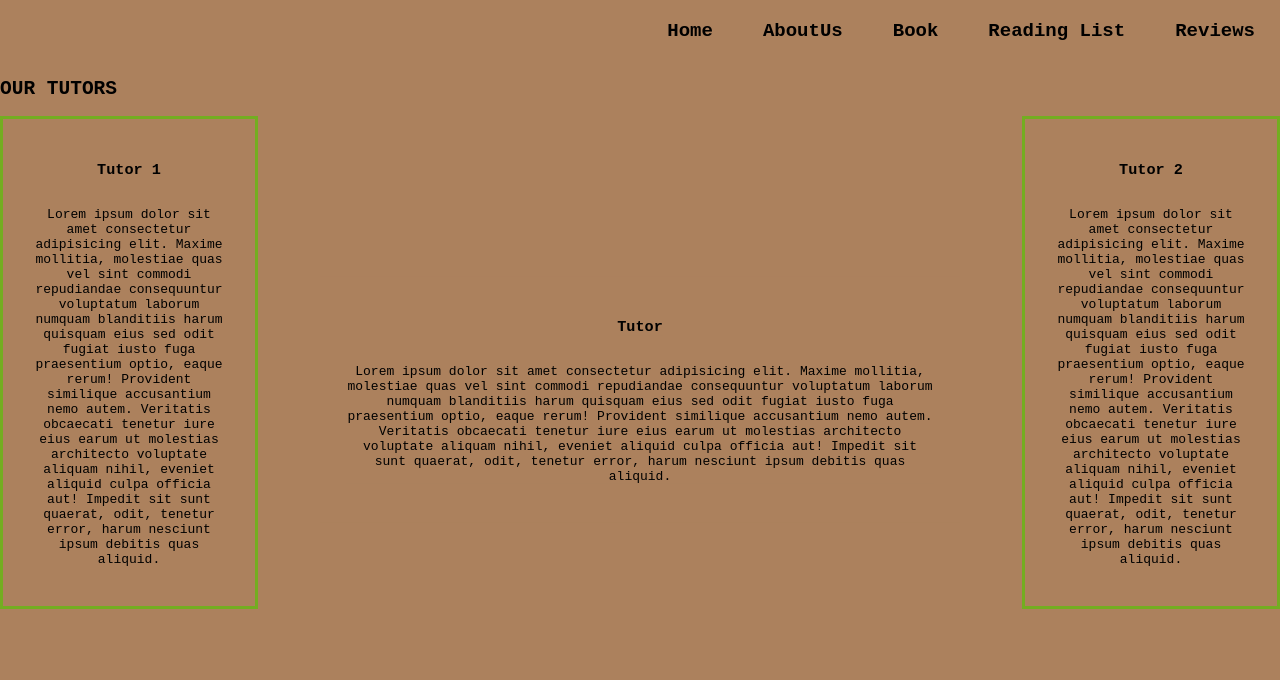
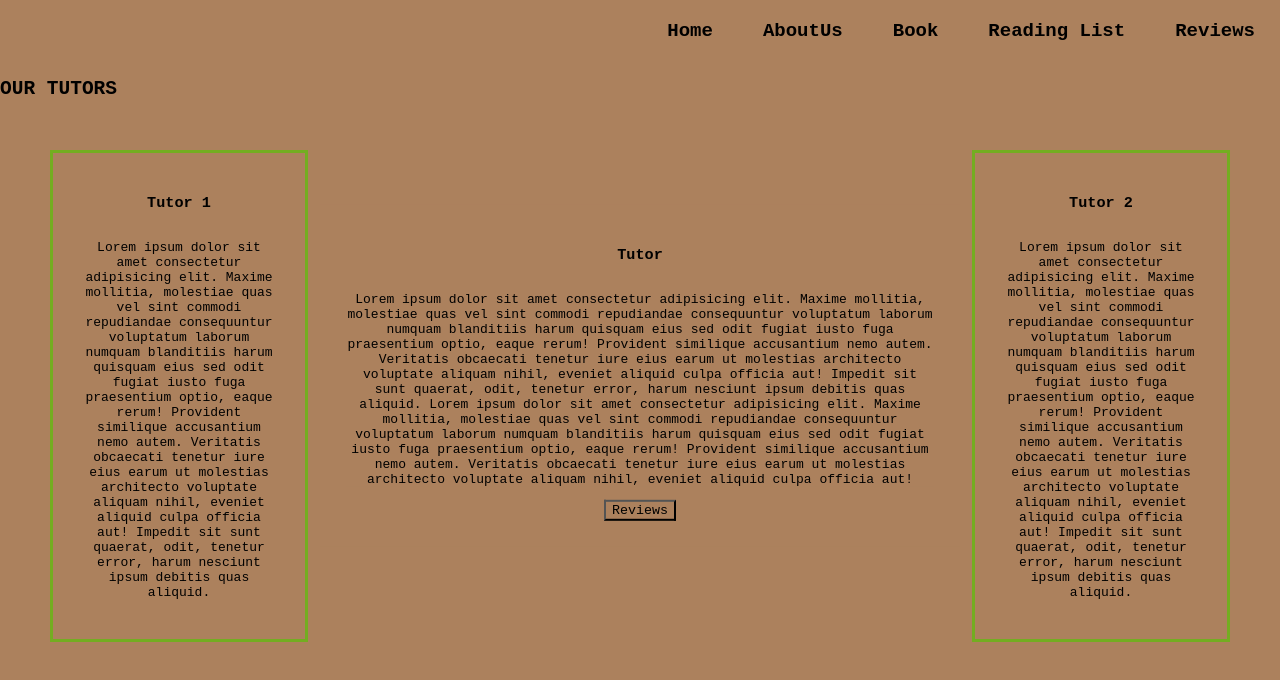
Before and after one commit to OliviaAdongo/tales, a React (Create React App) app: page /about in a window 1280 px wide. Shown: the top 680 px of the page. Built offline with nearby package versions, Linux system fonts and the light colour scheme.

Commit message:
About us styling

```diff
--- a/src/components/AboutUs/Aboutus.css
+++ b/src/components/AboutUs/Aboutus.css
@@ -1,6 +1,7 @@
+
 .box1{
 position: fixed;
-top: 50%;
+top: 47%;
 left: 50%;
 transform: translate(-50%, -50%);
 display: flex;
@@ -12,7 +13,7 @@ text-align: center;
 }
 .box2{
     position: absolute;
-    top: px;
+    top: 150px;
     left: 0;
     width: 200px;
     height: -6px;
@@ -23,10 +24,12 @@ text-align: center;
     align-items: center;
     padding: 2rem;
     text-align: center;
+    margin-left: 50px;
 }
 .box3{
     position: absolute;
     right: 0;
+    top: 150px;
     width: 200px;
     height: -6px;
     border: 3px solid #73AD21;
@@ -36,17 +39,5 @@ text-align: center;
     align-items: center;
     padding: 2rem;
     text-align: center;
+    margin-right: 50px;
 }
-.box3{
-    position: absolute;
-    right: 0;
-    width: 200px;
-    height: -6px;
-    border: 3px solid #73AD21;
-    display: flex;
-    flex-direction: column;
-    justify-content: center;
-    align-items: center;
-    padding: 2rem;
-    text-align: center;
-}
--- a/src/components/AboutUs/Aboutus.js
+++ b/src/components/AboutUs/Aboutus.js
@@ -4,7 +4,7 @@ import './Aboutus.css'
 const Aboutus = () => {
   return (
     <div>
-    <section id="services">
+    <section className='about'>
         <h2 class="headings">OUR TUTORS</h2>
         <div class="row">
             <div class="box1">
@@ -15,7 +15,13 @@ const Aboutus = () => {
                     optio, eaque rerum! Provident similique accusantium nemo autem. Veritatis
                     obcaecati tenetur iure eius earum ut molestias architecto voluptate aliquam
                     nihil, eveniet aliquid culpa officia aut! Impedit sit sunt quaerat, odit,
-                    tenetur error, harum nesciunt ipsum debitis quas aliquid. </p>
+                    tenetur error, harum nesciunt ipsum debitis quas aliquid. Lorem ipsum dolor sit amet consectetur adipisicing elit. Maxime mollitia,
+                    molestiae quas vel sint commodi repudiandae consequuntur voluptatum laborum
+                    numquam blanditiis harum quisquam eius sed odit fugiat iusto fuga praesentium
+                    optio, eaque rerum! Provident similique accusantium nemo autem. Veritatis
+                    obcaecati tenetur iure eius earum ut molestias architecto voluptate aliquam
+                    nihil, eveniet aliquid culpa officia aut! </p>
+                    <button>Reviews</button>
             </div>
 
             <div class="box2">
@@ -42,6 +48,7 @@ const Aboutus = () => {
             </div>
         </div>
     </section>
+
     </div>
   )
 }
--- a/src/components/Books/Books.js
+++ b/src/components/Books/Books.js
@@ -16,7 +16,7 @@ const Books = ({data}) => {
   return (
     <div>
     <BookContainer>
-    <BookHeading>Books we love</BookHeading>
+    <BookHeading>Books We Love</BookHeading>
     <BookWrapper>
     {data.map((book, index) =>{
       return(
--- a/src/components/ReadingList/ReadingList.js
+++ b/src/components/ReadingList/ReadingList.js
@@ -27,19 +27,25 @@ const ReadingList = () => {
 
     })
   }
-
   return (
     <div>
     <form>
     <label>
     Reading list
     <input type="text" name="book_name" placeholder='type here' onChange={handleChange}/>
-
   </label>
   <button onClick={submit}>Add to list</button>
-  <button onClick={remove}>Delete from list</button>
 
 </form>
+
+
+
+<div className="readerlist">
+<ReadingContainer>
+<button onClick={remove}>Delete from list</button>
+</ReadingContainer>
+
+</div>
     </div>
   )
 }
--- a/src/components/Reviews/Reviews.js
+++ b/src/components/Reviews/Reviews.js
@@ -11,7 +11,6 @@ const Reviews = () => {
 
 
   console.log(data)
-
   return (
     <div>
     <form>
```
Also changed, not shown: src/components/ReadingList/ReadingListStyler.js (added).
